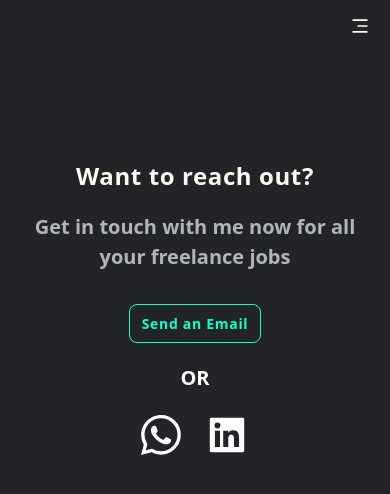
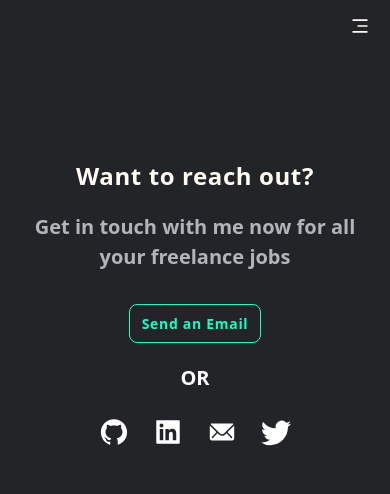
Before and after one commit to mrshabel/portfolio, a React (Create React App) app: page /contact in a window 390 px wide. Shown: the top 494 px of the page. Built offline with nearby package versions, Linux system fonts and the light colour scheme.

Commit message:
fix: responsive sizes

```diff
--- a/src/components/projects/ProjectsList.jsx
+++ b/src/components/projects/ProjectsList.jsx
@@ -2,7 +2,7 @@ import { projectData } from "../../data/projectData";
 import ProjectCard from "./ProjectCard";
 const ProjectsList = () => {
   return (
-    <div className="grid grid-cols-1 gap-8 md:grid-cols-2">
+    <div className="grid grid-cols-1 gap-8 lg:grid-cols-2 md:px-10 ">
       {projectData.map((project) => (
         <ProjectCard project={project} key={project.id} />
       ))}
--- a/src/pages/About.jsx
+++ b/src/pages/About.jsx
@@ -2,7 +2,7 @@ import profile from "../assets/images/profile.jpg";
 import ToolsList from "../components/tools/ToolsList";
 const About = () => {
   return (
-    <div className="flex flex-col md:flex-row h-full ">
+    <div className="flex flex-col lg:flex-row h-full ">
       <article className="flex flex-col justify-center flex-1 gap-8">
         <h1 className="text-3xl md:text-5xl font-bold text-heading tracking-wide">
           About me
@@ -18,7 +18,7 @@ const About = () => {
         </div>
       </article>
       <section className="flex justify-center items-center flex-1">
-        <div className="w-[80%] h-[80%] md:w-[60%] md:h-[70%] border border-active rounded-xl">
+        <div className="w-[80%] h-[80%] md:w-[50%] md:h-[70%] lg:w-[60%] border border-active rounded-xl">
           <img
             src={profile}
             alt="profile"
--- a/src/pages/Contact.jsx
+++ b/src/pages/Contact.jsx
@@ -1,4 +1,5 @@
 import Button from "../components/Button";
+import Sidebar from "../components/Sidebar";
 import { BsWhatsapp } from "react-icons/bs";
 import { AiFillLinkedin } from "react-icons/ai";
 const Contact = () => {
@@ -16,7 +17,7 @@ const Contact = () => {
             label={<a href="mailto:shabel500@gmail.com">Send an Email</a>}
           />
           <p className="text-center mt-5">OR</p>
-          <div className="flex items-center justify-center mt-5 gap-6">
+          <div className="hidden md:flex items-center justify-center mt-5 gap-6">
             <a
               href="https://wa.link/yebno6"
               className="hover:text-active hover:scale-105 transition-all duration-300"
@@ -31,6 +32,9 @@ const Contact = () => {
             </a>
           </div>
         </div>
+        <footer className="flex justify-center md:hidden">
+          <Sidebar />
+        </footer>
       </section>
     </main>
   );
--- a/src/pages/Home.jsx
+++ b/src/pages/Home.jsx
@@ -4,7 +4,7 @@ import TypewriterText from "../components/Typewriter";
 
 const Home = () => {
   return (
-    <div className="h-full pt-[15vh] flex flex-col justify-center gap-8 ">
+    <div className="h-full pt-[10vh] md:pt-[0] flex flex-col justify-center gap-8 ">
       <h2 className="text-active text-2xl tracking-wide">Hi, my name is</h2>
       <div className="text-5xl md:text-7xl font-bold">
         <TypewriterText text="Shabel Gumah " />
--- a/src/ui/Applayout.jsx
+++ b/src/ui/Applayout.jsx
@@ -4,8 +4,8 @@ import Sidebar from "../components/Sidebar";
 
 export default function Applayout() {
   return (
-    <div className="md:grid md:grid-cols-[5rem_1fr] md:grid-rows-[auto_1fr] px-5 md:px-12 pb-4 h-[100vh] ">
-      <div className="col-span-2 ">
+    <div className="md:grid md:grid-cols-[5rem_1fr] md:grid-rows-[3rem_1fr] px-5 md:px-12 pb-4 h-[100vh] ">
+      <div className="md:col-span-2 md:row-span-1 ">
         <Header />
       </div>
       <div className="hidden md:block">
```
